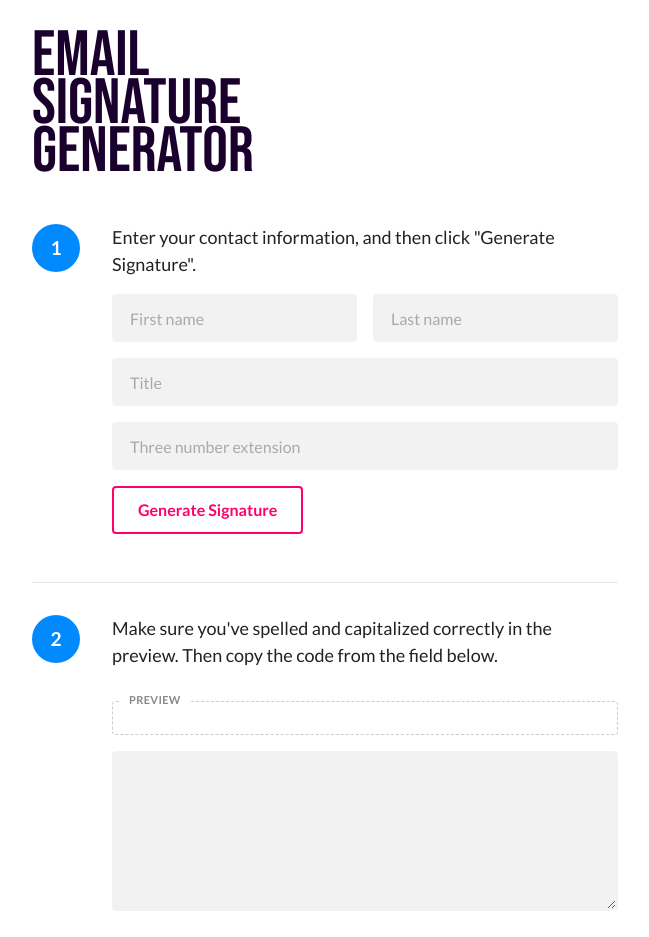
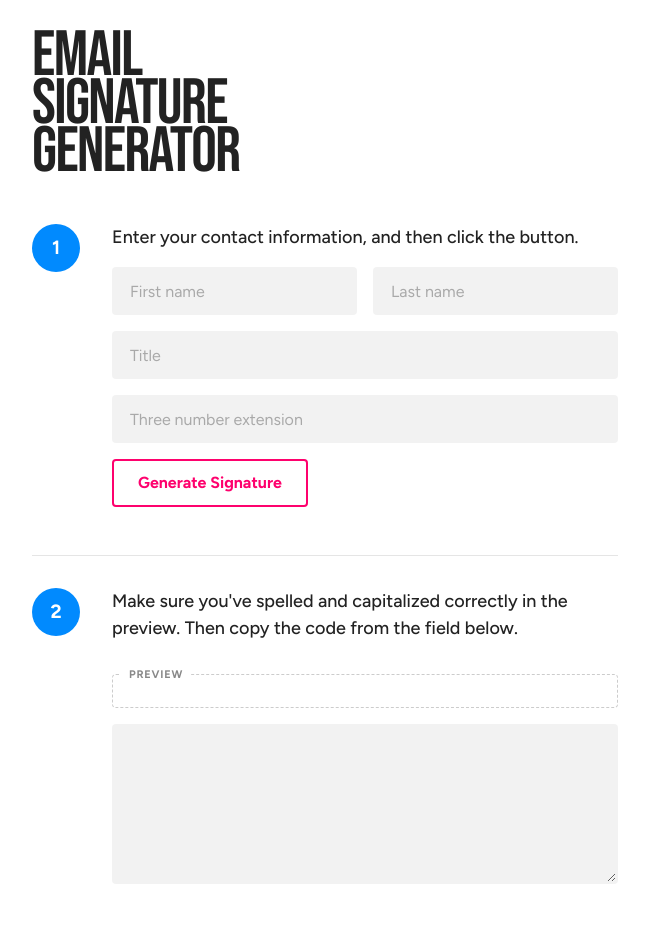
Before and after one commit to mikaelcedergren/tools, a plain HTML site: page signature-generator/index.html in a window 1280 px wide. Shown: the top 937 px of the page, without its empty margins (0-649 px from the left). Drawn offline with Linux system fonts and the light colour scheme.

Commit message:
minor style update

```diff
--- a/assets/styles.scss
+++ b/assets/styles.scss
@@ -1,11 +1,9 @@
-@import url('https://fonts.googleapis.com/css2?family=Bebas+Neue:wght@400&family=Lato:wght@400;700;900');
+@import url('https://fonts.googleapis.com/css2?family=Bebas+Neue:wght@400&family=Figtree:wght@400;500;600;700&display=swap');
 @import '_variables.scss';
 @import '_grid.scss';
 @import '_utilities.scss';
 
 * {
-  font-family: 'Lato';
-  font-weight: 500;
   -webkit-font-smoothing: antialiased;
   -moz-osx-font-smoothing: grayscale;
   font-variant-ligatures: common-ligatures;
@@ -13,6 +11,8 @@
 }
 
 body {
+  font-family: 'Figtree', 'Helvetica Neue', Arial, Helvetica, sans-serif;
+  font-weight: 500;
   background-color: white;
   color: $black;
   font-size: $font-size-default;
@@ -36,12 +36,13 @@ a {
 }
 
 h1 {
-  font-family: 'Bebas Neue';
+  font-family: 'Bebas Neue', 'Helvetica Neue', Arial, Helvetica, sans-serif;
   font-size: 4rem;
   font-weight: 400;
   line-height: 0.75;
   margin: 0 0 3rem 0;
-  color: #19002d;
+  color: $black;
+  letter-spacing: -0.1rem;
 }
 
 p {
@@ -63,7 +64,7 @@ textarea {
   margin-bottom: 1rem;
 
   &:focus {
-    border-color: $primary;
+    border-color: $black;
 
     & ~ .input-note {
       visibility: visible;
@@ -109,22 +110,34 @@ hr {
   border: 0 none;
 }
 
-.box {
+.preview {
   border: 1px dashed rgba(black, 0.2);
   padding: 1rem;
   border-radius: $border-radius;
   position: relative;
+  line-height: 1.2;
+  -khtml-user-select: none;
+  -moz-user-select: none;
+  -ms-user-select: none;
+  -o-user-select: none;
+  user-select: none;
+  pointer-events: none;
+
+  a {
+    color: #0000EE;
+    font-weight: initial;
+  }
 
   span {
     position: absolute;
     text-transform: uppercase;
     font-weight: bold;
-    letter-spacing: 0.02rem;
+    letter-spacing: 0.05rem;
     background-color: $white;
     color: $gray;
     padding: 0 0.5rem;
     left: 0.5rem;
-    top: -0.6rem;
+    top: -0.45rem;
     font-size: $font-size-tiny;
   }
 }
@@ -148,7 +161,6 @@ hr {
   max-width: 128px;
   border-radius: $border-radius * 2;
   border: $line;
-
 }
 
 .input {
@@ -177,11 +189,12 @@ hr {
   gap: 1rem;
   min-height: $click-area;
 
-    &:after, &:before {
+  &:after,
+  &:before {
     right: 100%;
     top: 24px;
     border: solid transparent;
-        content: "";
+    content: '';
     height: 0;
     width: 0;
     position: absolute;
--- a/signature-generator/index.html
+++ b/signature-generator/index.html
@@ -16,7 +16,7 @@
     <div class="number">1</div>
   </div>
   <div class="col">
-    <p>Enter your contact information, and then click "Generate Signature".</p>
+    <p>Enter your contact information, and then click the button.</p>
     <div class="row gap-small">
       <div class="col">
         <input
@@ -62,7 +62,7 @@
       >Make sure you've spelled and capitalized correctly in the preview. Then
       copy the code from the field below.</p
     >
-    <div class="box text-small disallow-interaction mb-1 mt-2">
+    <div class="preview text-small mb-1 mt-2">
       <span>Preview</span>
       <div id="preview"></div>
     </div>
```
Also changed, not shown: assets/styles.css, 1 other file. Lines whose indentation alone changed are shown as unchanged.
